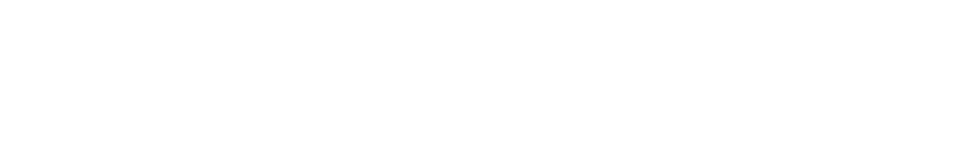
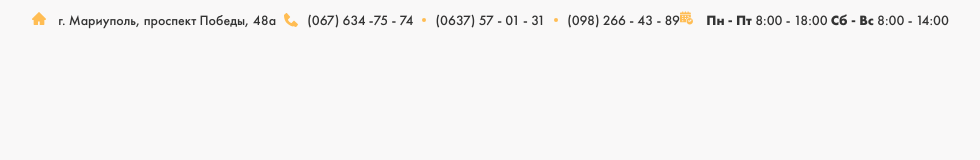
Before and after one commit to doramakh/veterinary-clinic, a plain HTML site: page index.html in a window 1280 px wide. Shown: the whole page, without its empty margins (246-1226 px from the left). Drawn offline with Linux system fonts and the light colour scheme.

Commit message:
Create header section

```diff
--- a/css/styles.css
+++ b/css/styles.css
@@ -75,17 +75,22 @@ html {
 body {
   height: 100%;
   font-family: "Futura PT", "Arial", sans-serif;
-  font-size: 16px;
-  line-height: 24px;
-  color: #000000;
-  background-color: #FFFFFF;
+  font-size: 20px;
+  line-height: 26px;
+  color: #949494;
+  background-color:#F9F8F8;
   margin: 0;
   padding: 0;
 }
 
+img{
+  max-width: 100%;
+  height: auto;
+}
+
 .container {
-  max-width: 1148px;
-  padding: 0 24px;
+  max-width: 1390px;
+  padding: 0 20px;
   margin-left: auto;
   margin-right: auto;
 }
@@ -101,7 +106,94 @@ body {
   overflow: hidden;
 }
 
-img{
-  max-width: 100%;
-  height: auto;
+/* Site Header */
+
+.site-header{
+  padding: 11px 65px 9px 258px;
+  font-weight: 500;
+  font-size: 14px;
+  line-height: 18px;
+  color: #333333;
+  background-color: #F9F8F8;
 }
+
+.site-header-content{
+  display: flex;
+  align-items: center;
+  justify-content: space-between;
+}
+
+.clinic-address{
+  font-style: normal;
+  margin-right: 8px;
+}
+
+.clinic-address::before{
+  display: inline-block;
+  width: 14px;
+  height: 14px;
+  margin-right: 9px;
+  background-image: url(../img/home.svg);
+  background-repeat: no-repeat;
+  background-position: center center;
+  background-size: contain;
+  content: "";
+}
+
+.phone-numbers{
+  display: flex;
+  align-items: center;
+}
+
+.phone-numbers::before{
+  display: inline-block;
+  width: 14px;
+  height: 14px;
+  margin-right: 9px;
+  background-image: url(../img/phone.svg);
+  background-repeat: no-repeat;
+  background-position: center center;
+  background-size: contain;
+  content: "";
+}
+
+.phone-link{
+  display: inline-block;
+  font-weight: 500;
+  font-size: 14px;
+  line-height: 18px;
+  color: #333333;
+  text-decoration: none;
+  transition: color 0.3s ease,
+  opacity 0.3s ease;
+}
+
+.phone-link:hover{
+  color: #FFBD54;
+}
+
+.phone-link:active{
+  color: #333333;
+  opacity: 0.5;
+}
+
+.dot{
+  display: inline-block;
+  width: 4px;
+  height: 4px;
+  border-radius: 50%;
+  margin: 0 9px;
+  background-color: #FFBD54;
+}
+
+.working-hours::before{
+  display: inline-block;
+  width: 14px;
+  height: 14px;
+  margin-right: 9px;
+  background-image: url(../img/schedule.svg);
+  background-repeat: no-repeat;
+  background-position: center center;
+  background-size: contain;
+  content: "";
+}
--- a/index.html
+++ b/index.html
@@ -13,6 +13,29 @@
 
   <!-- Site Header -->
 
+  <header class="site-header">
+    <div class="container">
+      <div class="site-header-content">
+        <address class="clinic-address">
+          г. Мариуполь, проспект Победы, 48а
+        </address>
+
+        <div class="phone-numbers">
+            <a class="phone-link" href="tel:+0676347574">(067) 634 -75 - 74</a>
+            <span class="dot"></span>
+            <a class="phone-link" href="tel:+0637570131">(0637) 57 - 01 - 31</a>
+            <span class="dot"></span>
+            <a class="phone-link" href="tel:+0676347574">(098) 266 - 43 - 89</a>
+        </div>
+
+        <div class="working-hours">
+          <span><b>Пн - Пт</b> 8:00 - 18:00</span>
+          <span><b>Сб - Вс</b> 8:00 - 14:00</span>
+        </div>
+      </div>
+    </div>
+  </header>
+
 
   <!-- Site Main Content -->
 
```
Also changed, not shown: img/home.svg (added), img/phone.svg (added), img/schedule.svg (added). Lines whose indentation alone changed are shown as unchanged.
